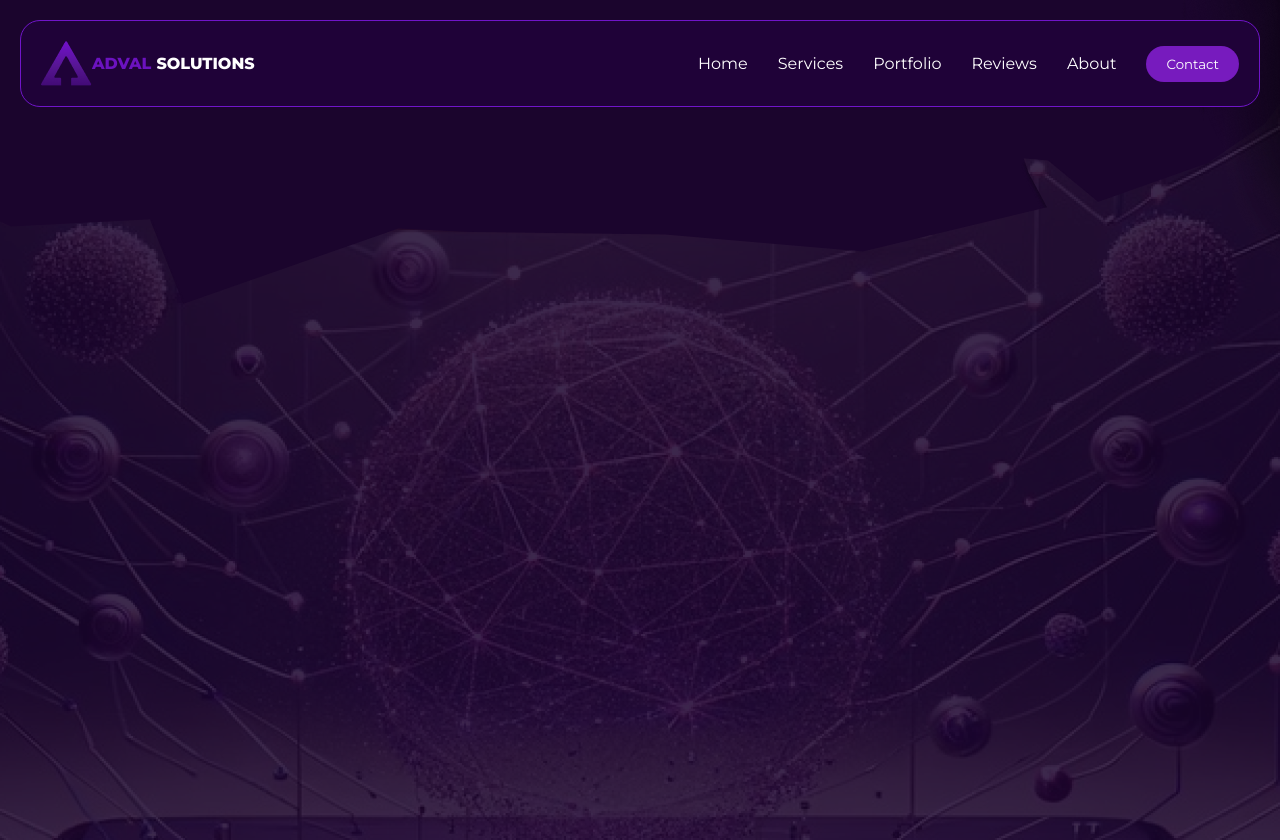
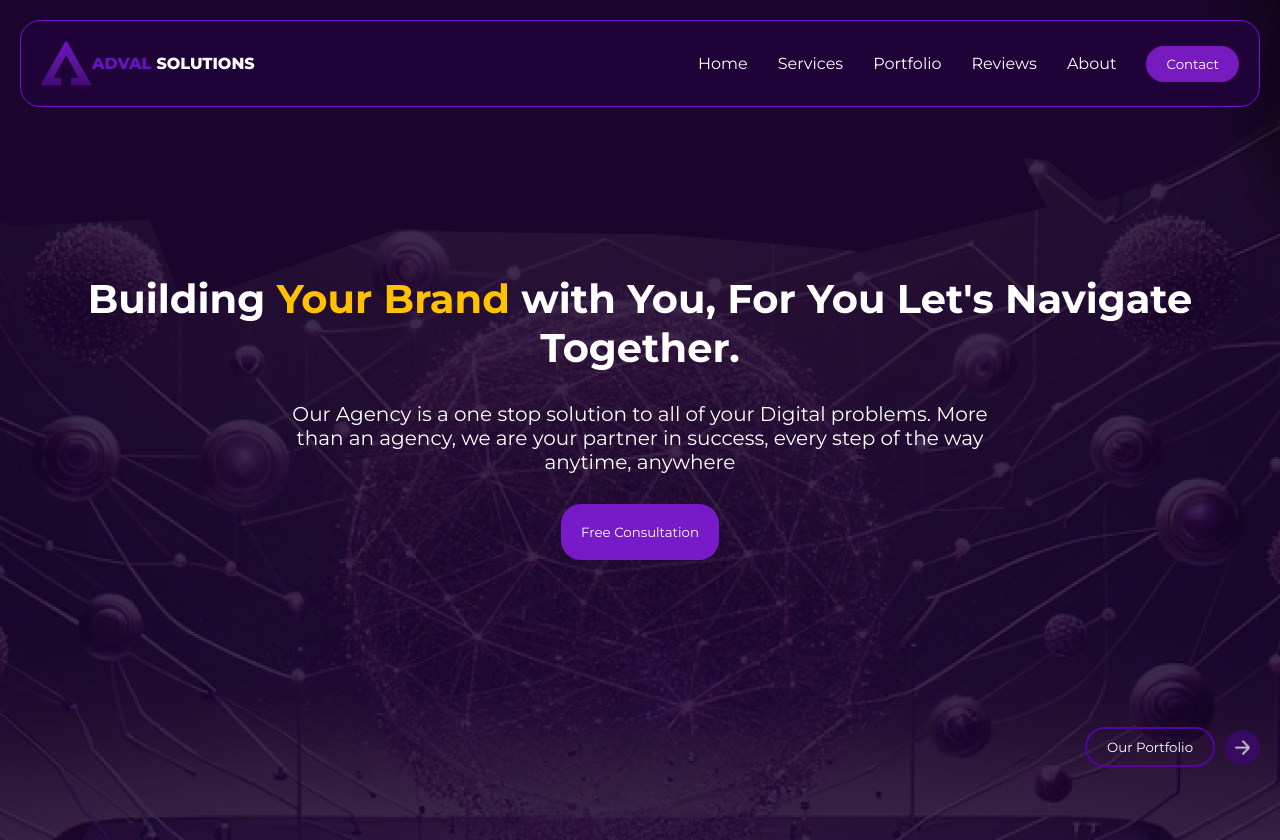
Before and after one commit to TartejBrothers/ADVAL-Portfolio, a React (Create React App) app: page / in a window 1280 px wide. Built offline with nearby package versions, Linux system fonts and the light colour scheme.

Commit message:
Added: Home Screen Buttons

```diff
--- a/public/index.html
+++ b/public/index.html
@@ -24,7 +24,7 @@
       work correctly both with client-side routing and a non-root public URL.
       Learn how to configure a non-root public URL by running `npm run build`.
     -->
-    <title>React App</title>
+    <title>ADVAL SOLUTIONS</title>
   </head>
   <body>
     <noscript>You need to enable JavaScript to run this app.</noscript>
--- a/src/components/home.jsx
+++ b/src/components/home.jsx
@@ -1,6 +1,7 @@
 import React from "react";
 import "./styles/style.css";
 import logo from "./assests/icons/logo.png";
+import arrow from "./assests/icons/arrow.png";
 
 export default function home() {
   return (
@@ -26,6 +27,25 @@ export default function home() {
             </ul>
           </div>
         </div>
+
+        <div className="homecenter">
+          <h1>
+            Building <h1 className="colorYellow">Your Brand</h1> with You, For
+            You Let's Navigate Together.
+          </h1>
+          <p>
+            Our Agency is a one stop solution to all of your Digital problems.
+            More than an agency, we are your partner in success, every step of
+            the way anytime, anywhere
+          </p>
+          <button>Free Consultation</button>
+        </div>
+        <div className="homebottom">
+          <button className="homebutton1">Our Portfolio</button>
+          <button className="homebutton2">
+            <img src={arrow} alt="Arrow" />
+          </button>
+        </div>
       </div>
     </div>
   );
--- a/src/components/styles/style.css
+++ b/src/components/styles/style.css
@@ -17,6 +17,7 @@ body {
   height: 100vh;
   background-position: center center;
   background-color: #1b052d;
+  overflow: hidden;
 }
 .navbar {
   background-color: #1f0238;
@@ -66,3 +67,56 @@ body {
   border: none;
   border-radius: 20px;
 }
+
+.homecenter {
+  height: calc(90vh - 100px);
+  display: flex;
+  flex-direction: column;
+  justify-content: center;
+  align-items: center;
+}
+
+.homecenter h1 {
+  display: inline;
+  font-size: 40px;
+}
+.colorYellow {
+  color: #ffc100;
+}
+.homecenter p {
+  width: 60%;
+  font-size: 20px;
+  margin: 30px 0;
+}
+.homecenter button {
+  background-color: #771bc8;
+  padding: 20px;
+  border: none;
+  border-radius: 20px;
+}
+.homebottom {
+  display: flex;
+  flex-direction: row;
+  justify-content: end;
+  gap: 10px;
+  align-items: center;
+}
+.homebutton1 {
+  background: none;
+  padding: 10px 20px;
+  border-radius: 20px;
+  border: 2px solid #54039d;
+}
+.homebutton2 {
+  background-color: #360a60;
+  border-radius: 100%;
+  border: none;
+  padding: 10px;
+  display: flex;
+  justify-content: center;
+  align-items: center;
+}
+.homebutton2 img {
+  height: 15px;
+  width: 15px;
+}
```
Also changed, not shown: src/components/assests/icons/arrow.png (added).
